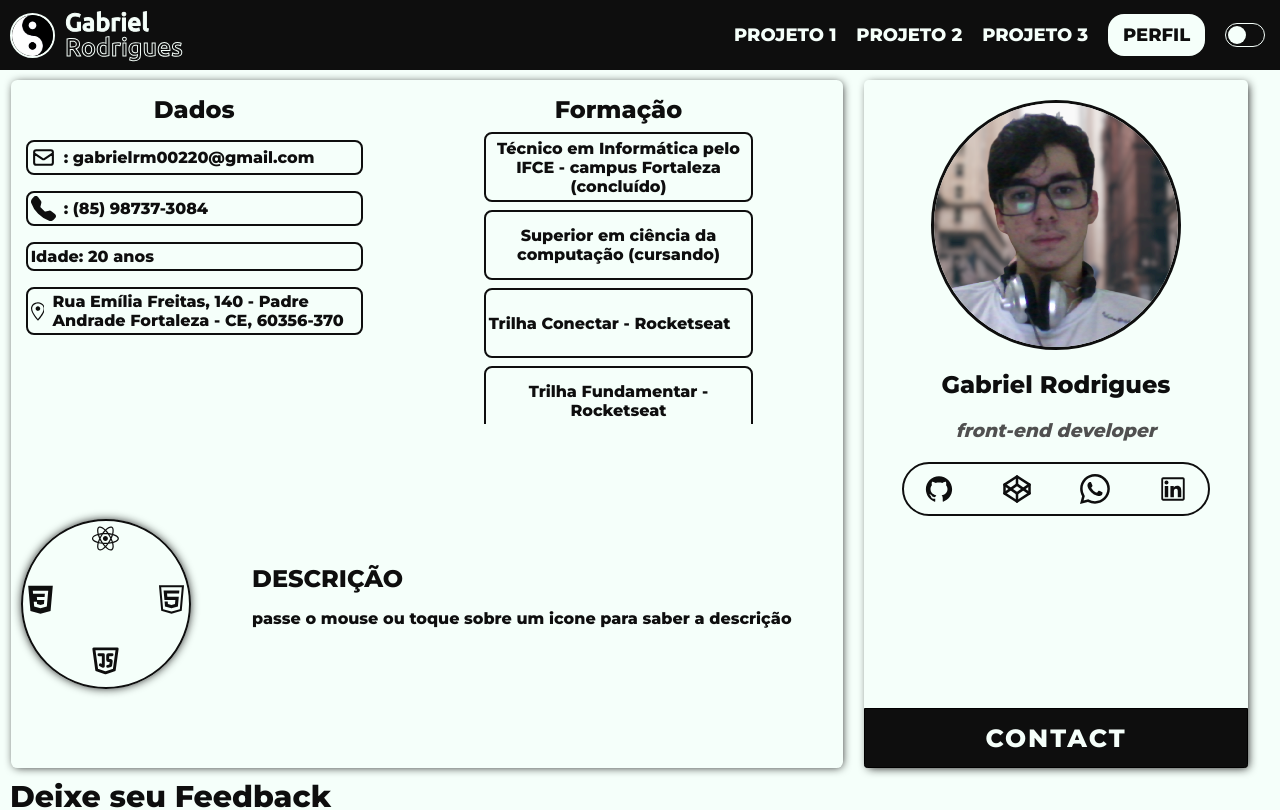
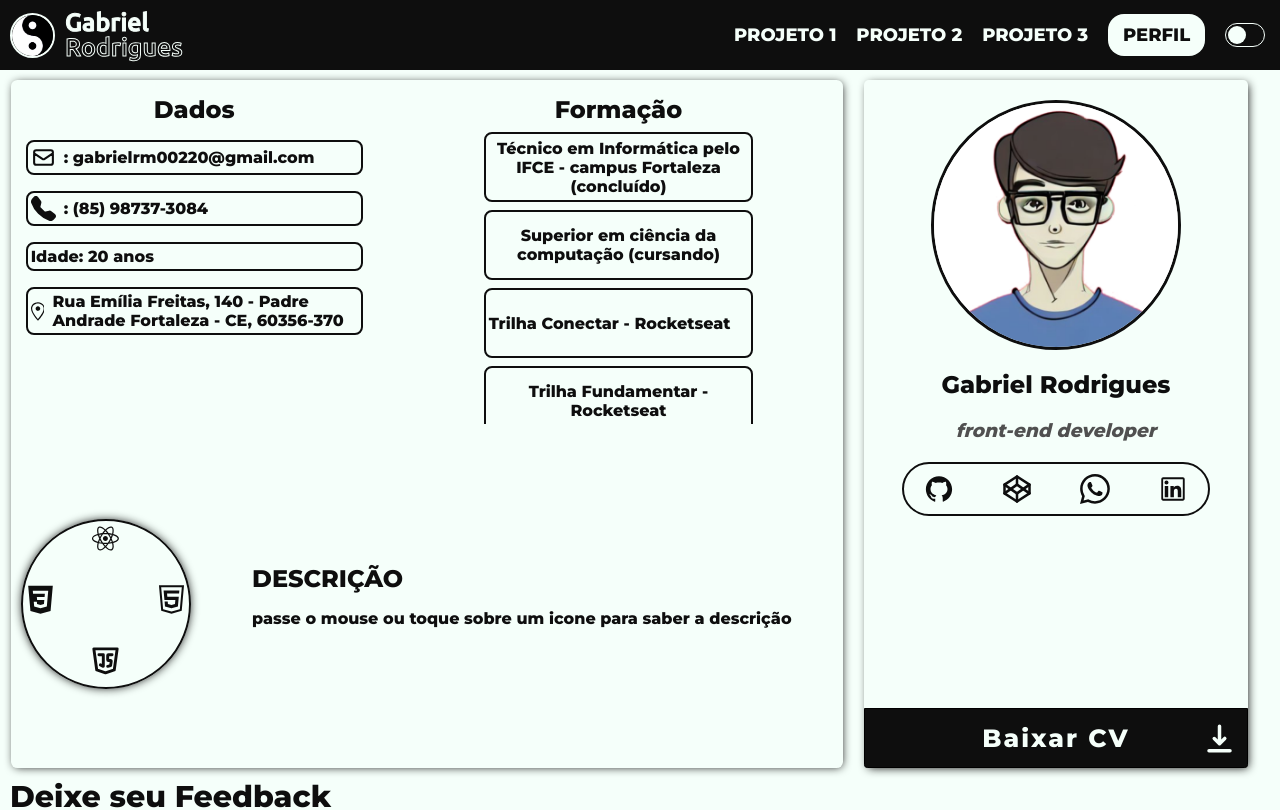
Before and after one commit to GabrielRodriguesMoreira/database, a React (Vite) app: page / in a window 1280 px wide. Shown: the top 810 px of the page. Built offline with nearby package versions, Linux system fonts and the light colour scheme; no server answers; the database is empty.

Commit message:
download curriculo

```diff
--- a/src/pages/Profile.tsx
+++ b/src/pages/Profile.tsx
@@ -1,8 +1,10 @@
 import '../styles/profile.css'
 import profilepic from '../componenets/useless.png'
+import curriculo from '../componenets/Curriculo.pdf'
 import React, { useEffect, useState } from 'react'
 import { AiOutlineGithub } from 'react-icons/ai';
 import { FiCodepen } from 'react-icons/fi';
+import { HiDownload } from 'react-icons/hi';
 import { BsWhatsapp } from 'react-icons/bs';
 import { AiOutlineLinkedin } from 'react-icons/ai';
 import { DiCss3 } from 'react-icons/di';
@@ -108,7 +110,6 @@ export function Profile() {
 
     return (
         <div className="main_profile_container">
-
             <section className='profile_left_content'>
                 <div className='profile_infos'>
                     <div className='dados'>
@@ -178,7 +179,7 @@ export function Profile() {
                     <a target="_blank" href="https://wa.me/+558587373084"> <BsWhatsapp /></a>
                     <a target="_blank" href="https://www.linkedin.com/in/gabriel-rodrigues-moreira-00a0081a0/"> <AiOutlineLinkedin /></a>
                 </div>
-                <button className='contact_button'>CONTACT</button>
+                <button className='contact_button'> <a href={curriculo} download>Baixar CV </a> <HiDownload className='download_icon' /> </button>
             </section>
             <section className='star_rating'>
             </section>
--- a/src/styles/profile.css
+++ b/src/styles/profile.css
@@ -189,6 +189,18 @@
   border-bottom-left-radius: 0.2rem;
   border-bottom-right-radius: 0.2rem;
   cursor: pointer;
+  display: flex;
+  justify-content: center;
+  align-items: center;
+}
+.download_icon{
+  position: absolute;
+  right: 10px;
+  font-size: 35px;
+}
+.profile_right_content .contact_button a{
+  text-decoration: none;
+  color: var(--bgcolor);
 }
 .comments_container{
   width: 100%;
```
Also changed, not shown: src/componenets/useless.png, 1 other file (tests, documents, lock files or other folders).
